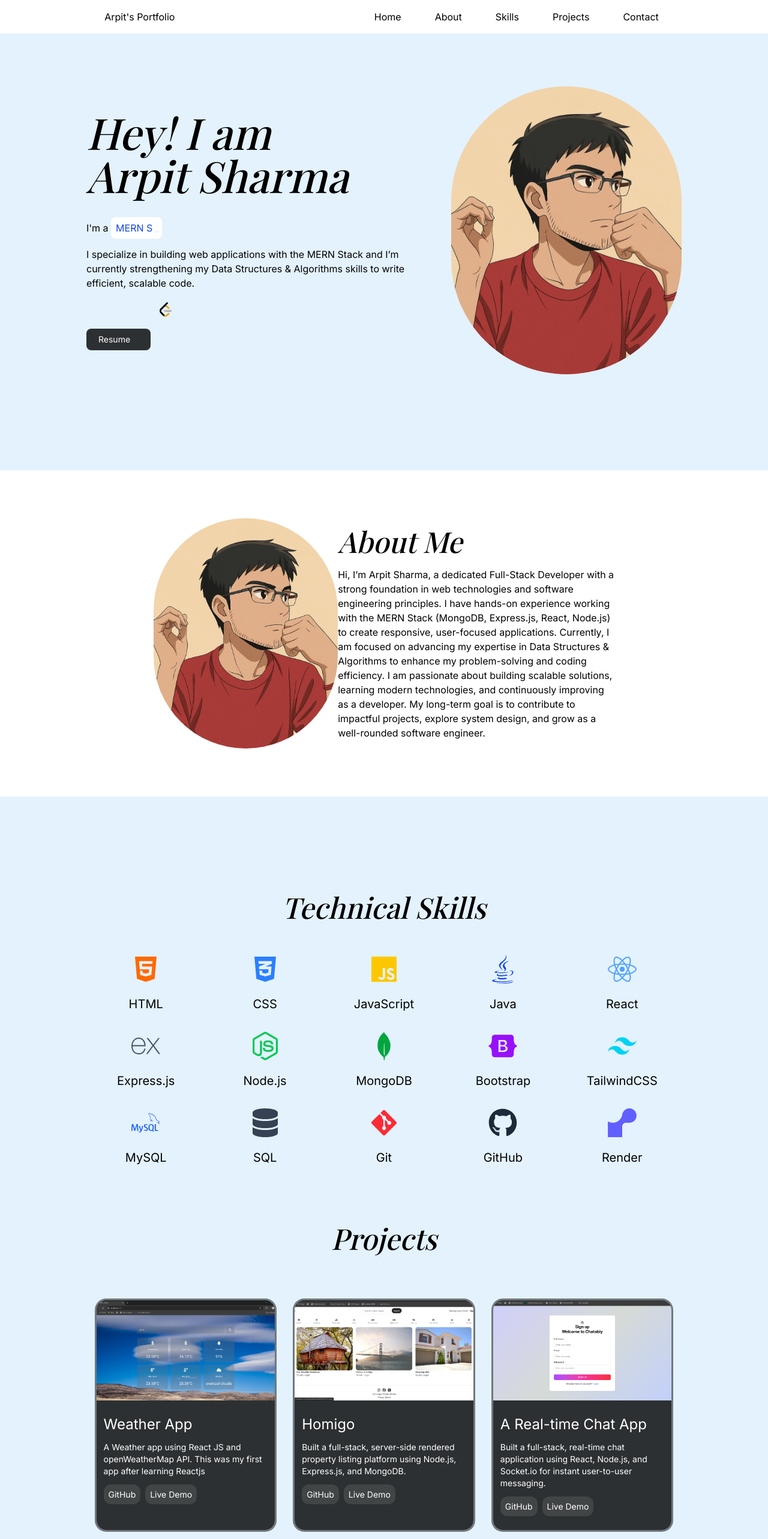
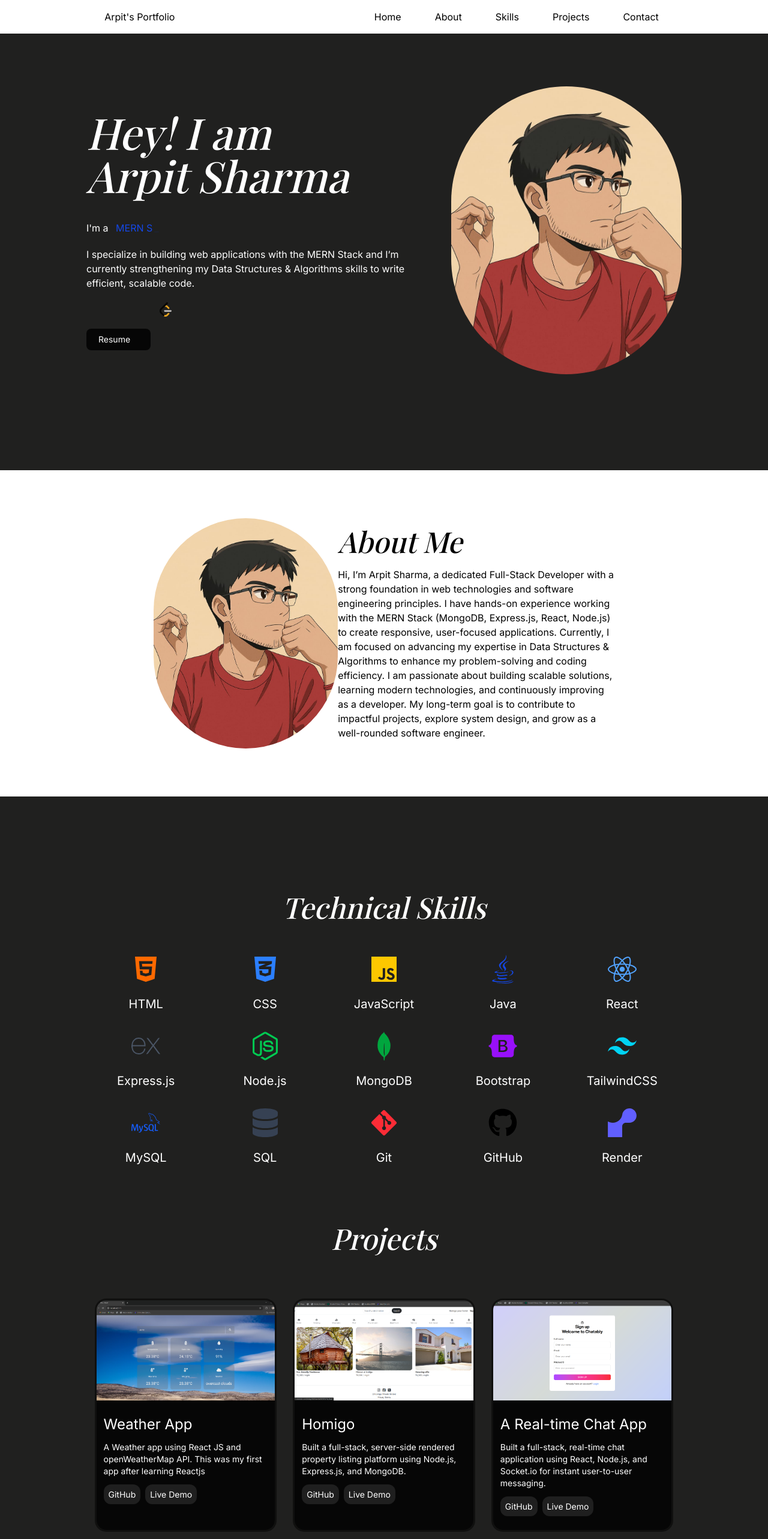
Before and after one commit to arpitsharma418/arpit-sharma, a React (Vite) app: page / in a window 1280 px wide. Shown: the top 2566 px of the page at 60% size. Built offline with nearby package versions, Linux system fonts and the light colour scheme; some icons are missing; a web font is replaced by a local one.

Commit message:
Changed BG-Color

```diff
--- a/src/index.css
+++ b/src/index.css
@@ -1,8 +1,8 @@
 @import "tailwindcss";
 
 body{
-    background-color: #e3f2fd;
-    /* background-color: #20201F; */
+    /* background-color: #e3f2fd; */
+    background-color: #20201F;
 }
 body{
     font-family: "Inter", sans-serif;
--- a/src/pages/HeroSection.jsx
+++ b/src/pages/HeroSection.jsx
@@ -13,7 +13,7 @@ function HeroSection() {
         whileInView={{ scale: 1, opacity: 1 }}
         transition={{ duration: 0.3, ease: "easeOut" }}
         viewport={{ once: true }}
-        className=" w-[80%] mx-auto flex flex-wrap-reverse justify-around mt-20 lg:mt-36"
+        className=" text-white w-[80%] mx-auto flex flex-wrap-reverse justify-around mt-20 lg:mt-36"
       >
         <motion.div
           initial={{ x: -300, opacity: 0 }}
@@ -30,7 +30,7 @@ function HeroSection() {
           </h1>
           <h1>
             I'm a{" "}
-            <span className="text-blue-700 bg-white p-2 rounded-lg">
+            <span className="text-blue-700 p-2 rounded-lg">
               <Typewriter
                 words={[
                   "Full-Stack Developer",
--- a/src/pages/ProjectSection.jsx
+++ b/src/pages/ProjectSection.jsx
@@ -5,7 +5,7 @@ import { motion } from "motion/react";
 function ProjectSection() {
   return (
     <>
-      <div className="mt-20 md:mt-0 w-[90%] mx-auto">
+      <div className="text-white mt-20 md:mt-0 w-[90%] mx-auto">
         <h1 className="lora-font text-5xl italic text-center">Projects</h1>
         <div className="mt-20 md:mt-0 space-y-10 md:space-y-0 md:p-20 flex justify-around flex-wrap">
           <ProjectCard
--- a/src/pages/SkillSection.jsx
+++ b/src/pages/SkillSection.jsx
@@ -44,13 +44,13 @@ function SkillSection() {
 
     // DevOps / Tools
     { icon: <FaGitAlt className="text-red-500" />, name: "Git" },
-    { icon: <FaGithub className="text-gray-800" />, name: "GitHub" },
+    { icon: <FaGithub className="text-black" />, name: "GitHub" },
     { icon: <SiRender className="text-indigo-500" />, name: "Render" },
   ];
 
   return (
     <>
-      <div className="w-[90%] mx-auto md:p-20 mt-20">
+      <div className="w-[90%] mx-auto md:p-20 mt-20 text-white">
         <motion.div
         initial={{opacity: 0, y: 200}}
         whileInView={{opacity: 1, y: 0}}
```
